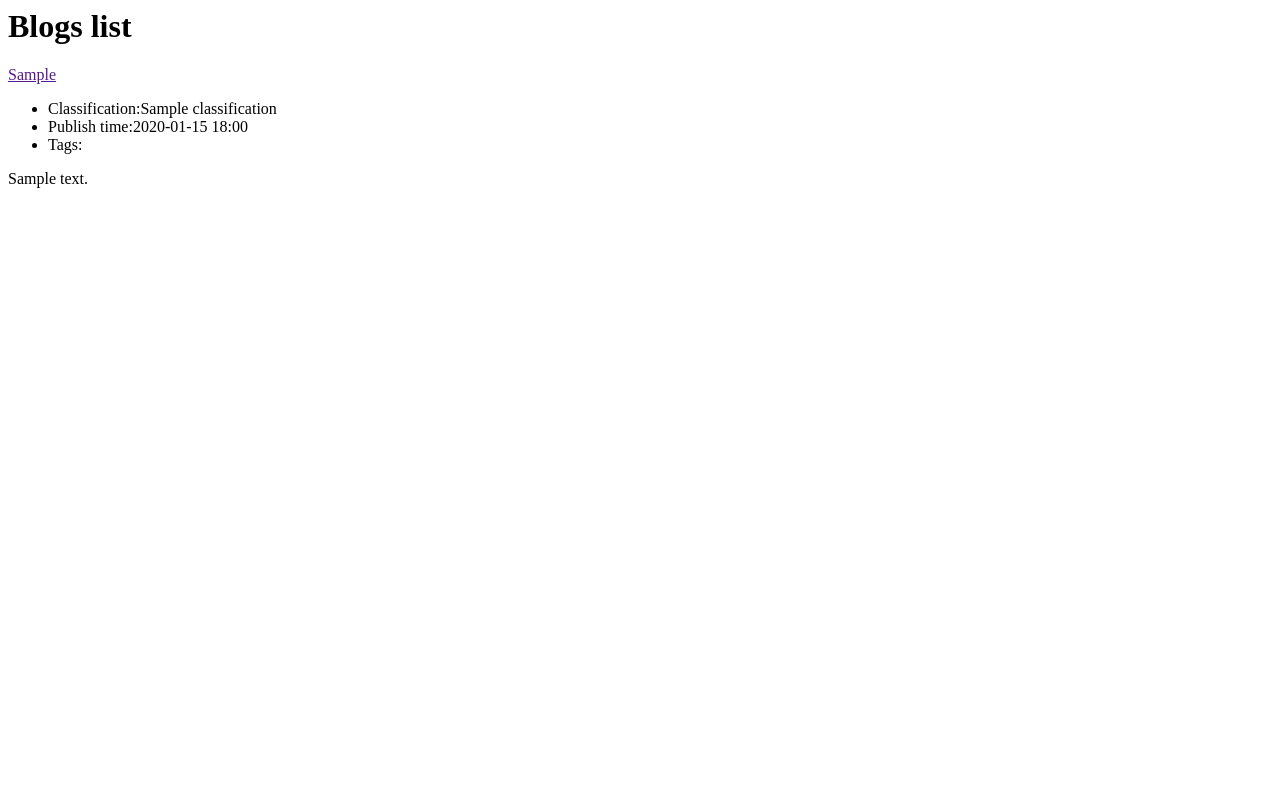
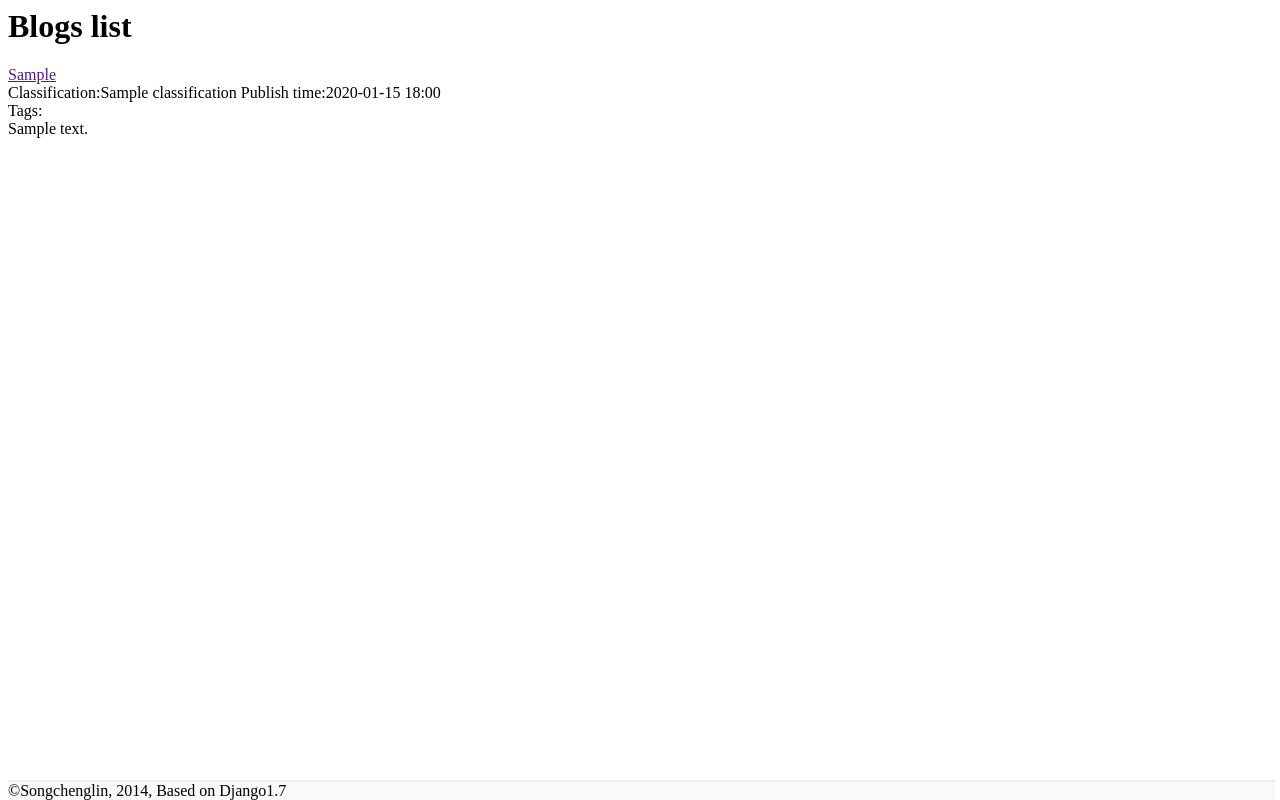
Before and after one commit to songchenglin/myblog, a Django app: page /blog/ in a window 1280 px wide. Run offline with Django 3.2, Linux system fonts and the light colour scheme; tables that the repository leaves empty hold one stand-in row (values such as "Sample post").

Commit message:
Modify blog templates, add index.html file and css file.

```diff
--- /dev/null
+++ b/blog/static/blog/style.css
@@ -0,0 +1,10 @@
+.footer {
+    position: absolute;
+    background-color: #f9f9f9;
+    z-index: 1000;
+    width: 99%;
+    bottom: 0;
+    border-top-width: 2px;
+    border-top-style: solid;
+    border-top-color: #eeeeee;
+}
--- a/blog/templates/blog/index.html
+++ b/blog/templates/blog/index.html
@@ -1,15 +1,35 @@
+<head>
+    <title>Scl Blog</title>
+    {% load staticfiles %}
+    <link rel="stylesheet" type="text/css" href="{% static 'blog/style.css' %}"/>
+</head>
+<body>
     <h1>Blogs list</h1>
+    <div class="content_body">
         {% for blog in blogs %}
         <div class="blog_body">
+            <div class="blog_body">
               <div class="blog_title"><a href="">{{blog.caption}}</a></div>
-      <div class="blog_info">
-          <ul class="blog_info_list">
-              <li>Classification:{{blog.classification}}</li>
-              <li>Publish time:{{blog.publish_time|date:"Y-m-d H:i"}}</li>
-              <li>Tags:
+              <div class="blog_info1">
+                  <span class="blog_info1_list">
+                      <span class="li_small_1">
+                          Classification:{{blog.classification}}
+                      </span>
+                      <span class="li_small_1">
+                          Publish time:{{blog.publish_time|date:"Y-m-d H:i"}}
+                      </span>
+                  </span>
+              </div>
+              <div class="blog_info2">
+                  <span class="blog_info2_list">
+                      <span class="li_small_2">
+                      Tags:
                         {% for tag in blog.tags.all %}
                             {{tag.tag_name}}
                         {% endfor %}
+                      </span>
+                  </span>
+              </div>
                       </li>
                   </ul>
               </div>
@@ -17,4 +37,11 @@
                   {{blog.content}}
               </div>
             </div>
+        </div>
         {% endfor %}
+    </div>
+    <div class="footer">
+        <div id="footer_logo"></div>
+        <div id="siteinfo">&copy;Songchenglin, 2014, Based on Django1.7</div>
+    </div>
+</body>
```
Lines whose indentation alone changed are shown as unchanged.
